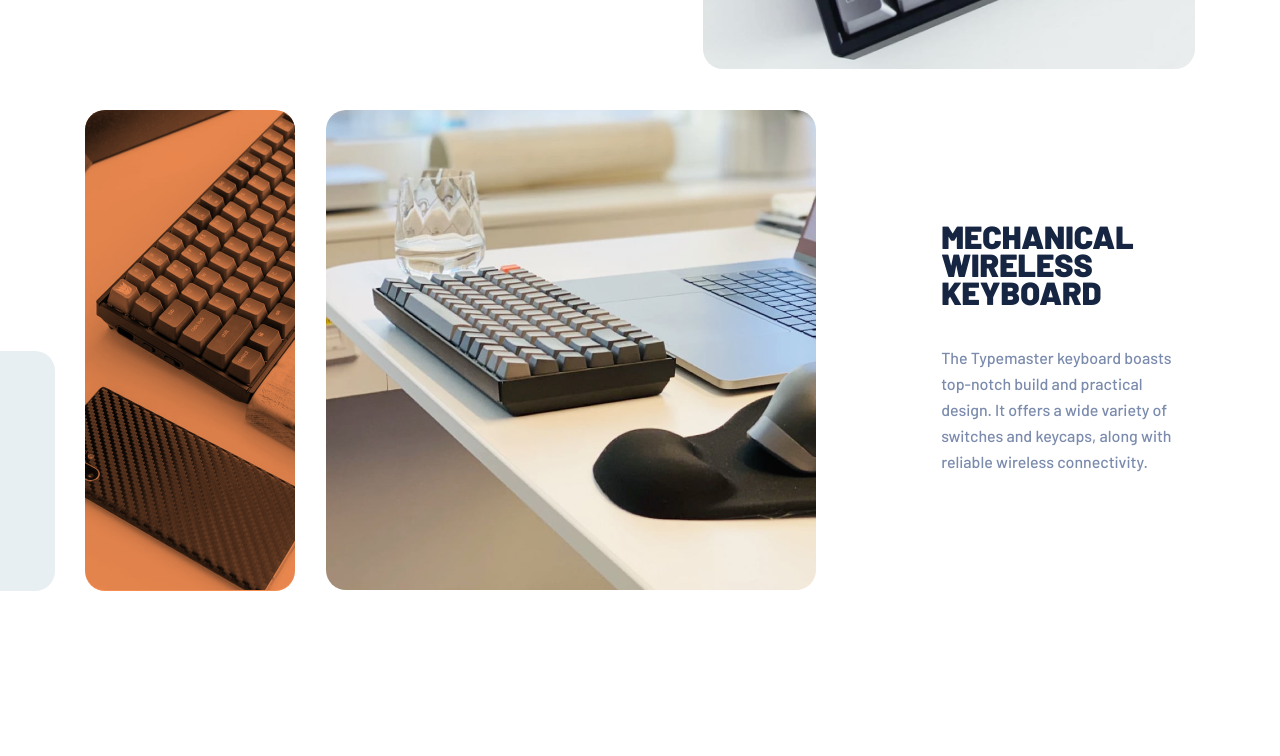
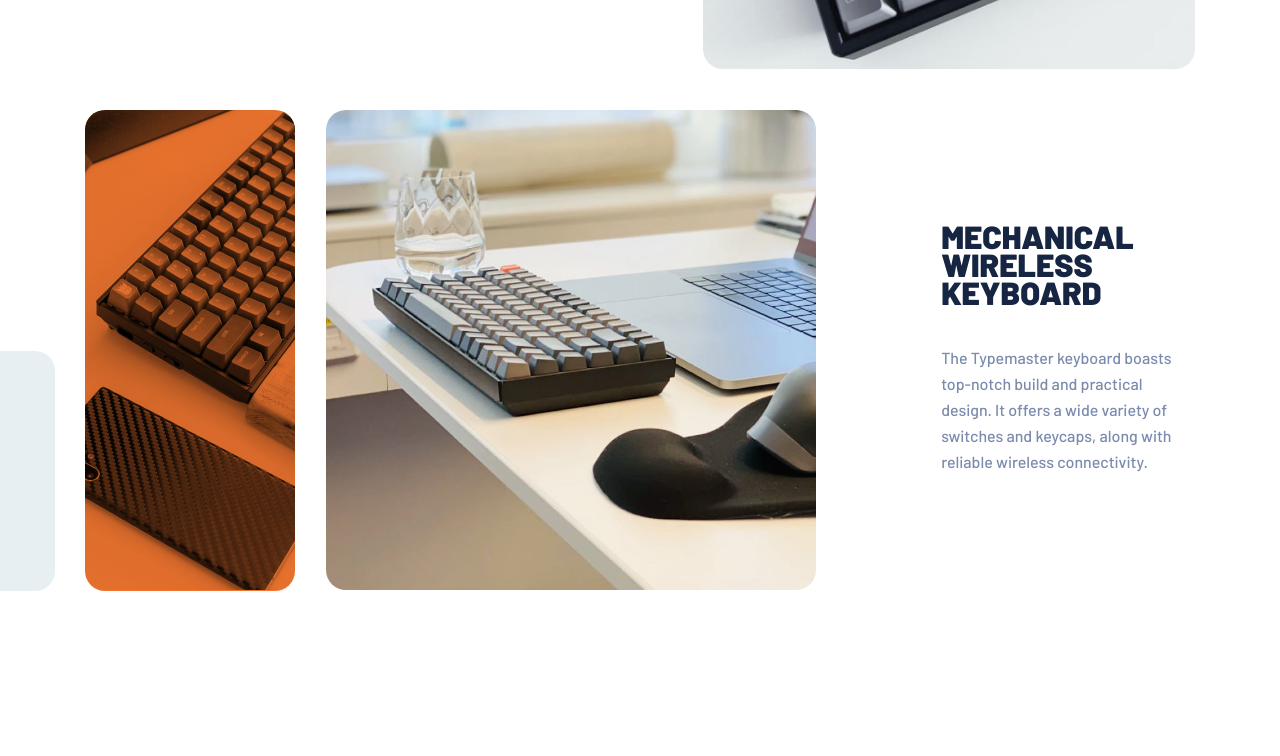
Before and after one commit to jvpdls/typemaster-pre-launch-lp, a plain HTML site: page index.html in a window 1280 px wide. Shown: the part 565-1321 px from the top of the page. Drawn offline with Linux system fonts and the light colour scheme.

Commit message:
updated overlay opacity

```diff
--- a/assets/scss/components/images/overlay/index.scss
+++ b/assets/scss/components/images/overlay/index.scss
@@ -11,7 +11,7 @@
         border-top-left-radius: 0px;
         border-bottom-left-radius: 0px;
         background-color: var.$orange;
-        opacity: 0.7486;
+        opacity: 0.90;
         width: 100%;
         height: 100%;
         top: 0;
```
Also changed, not shown: assets/css/main.css, assets/css/main.min.css.
